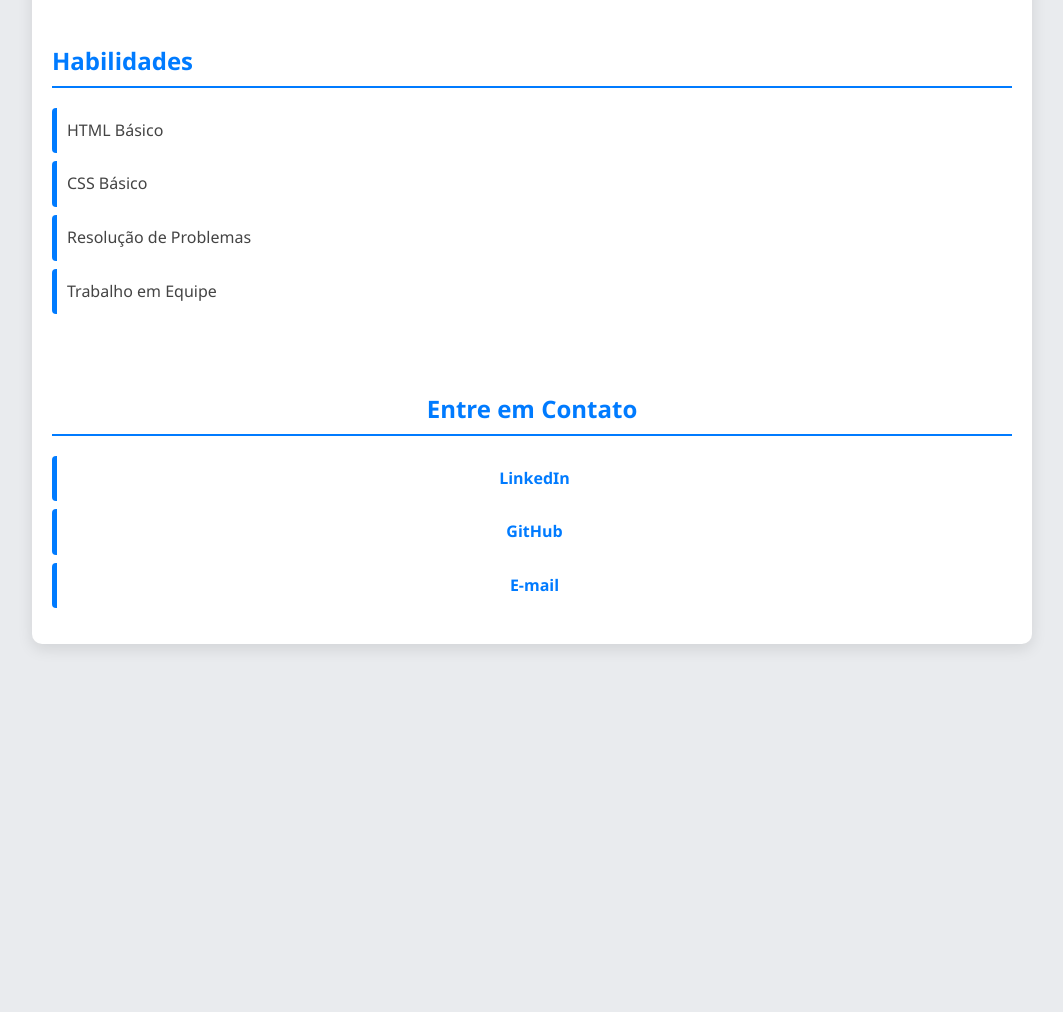
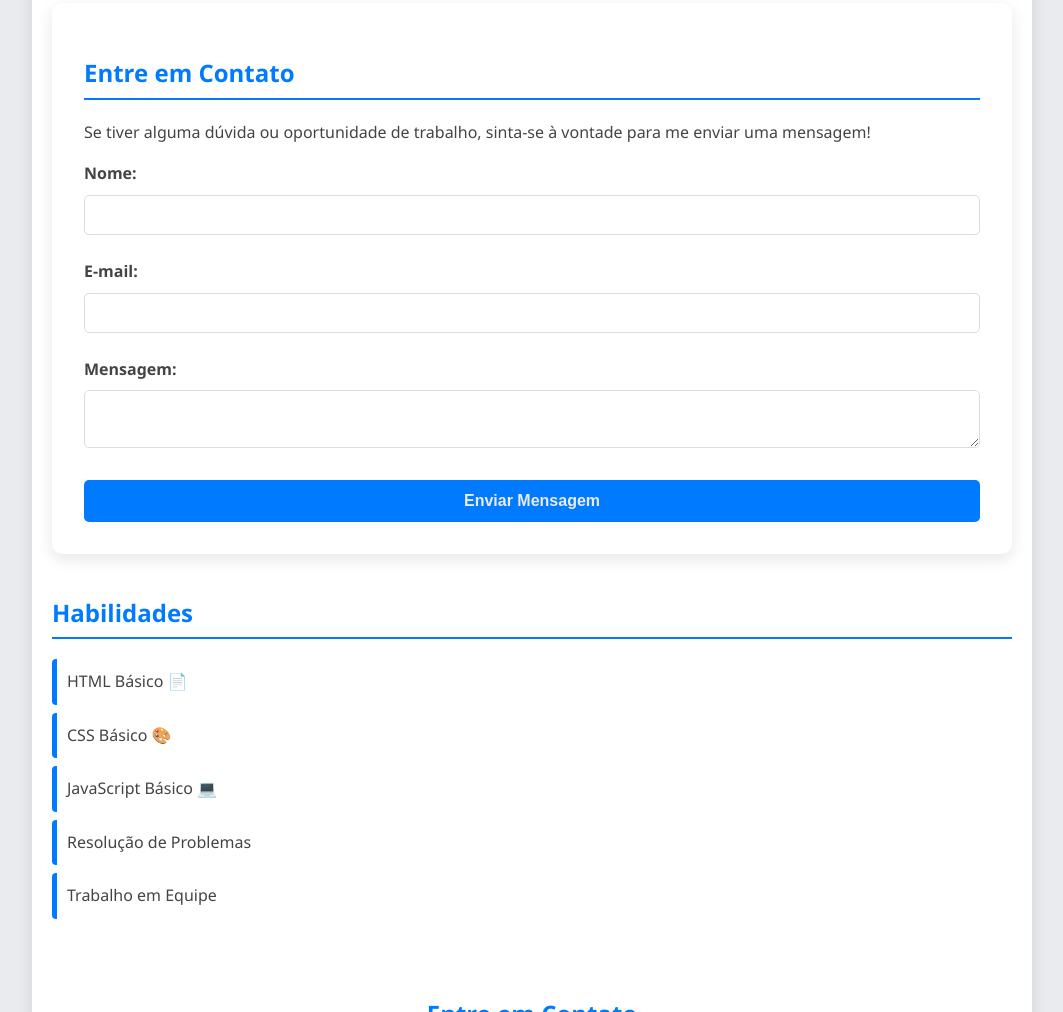
Before and after one commit to natan-ramos/PORTF-LIO, a plain HTML site: page index.html in a window 1280 px wide. Shown: the part 688-1700 px from the top of the page, without its empty margins (108-1171 px from the left). Before the commit the page ends 1352 px from the top, so only its background shows below. Drawn offline with Linux system fonts and the light colour scheme.

Commit message:
Estilizando o formulário de contato

```diff
--- a/index.html
+++ b/index.html
@@ -16,18 +16,43 @@
                 Desenvolvedor Front-End apaixonado por criar experiências digitais
             </p>
         </header>
-<button id="theme-toggle">Alternar Modo</button>
+            <button id="theme-toggle">Alternar Modo</button>
         <main>
             <section id="sobre-mim">
                 <h2>Sobre Mim</h2>
                 <p>Olá! Meu nome é Natan Ramos e estou iniciando minha jornada como desenvolvedor web. Estou focado em aprender HTML, CSS e JavaScript e em construir projetos que me ajudem a crescer na área de tecnologia.</p>
             </section>
+            </section>
+
+        <section id="contato">
+            <h2>Entre em Contato</h2>
+            <p>Se tiver alguma dúvida ou oportunidade de trabalho, sinta-se à vontade para me enviar uma mensagem!</p>
+
+            <form action="#" method="POST">
+                <div class="form-group">
+                    <label for="nome">Nome:</label>
+                    <input type="text" id="nome" name="nome" required>
+                </div>
+                <div class="form-group">
+                    <label for="email">E-mail:</label>
+                    <input type="email" id="email" name="email" required>
+                </div>
+                <div class="form-group">
+                    <label for="mensagem">Mensagem:</label>
+                    <textarea id="mensagem" name="mensagem" required></textarea>
+                </div>
+                <button type="submit">Enviar Mensagem</button>
+            </form>
+        </section>
+
+    </main>
 
             <section id="habilidades">
                 <h2>Habilidades</h2>
                 <ul>
-                    <li>HTML Básico</li>
-                    <li>CSS Básico</li>
+                    <li>HTML Básico 📄</li>
+                    <li>CSS Básico 🎨</li>
+                    <li>JavaScript Básico 💻</li>
                     <li>Resolução de Problemas</li>
                     <li>Trabalho em Equipe</li>
                 </ul>
--- a/style.css
+++ b/style.css
@@ -157,3 +157,59 @@ footer a:hover {
         padding: 1rem;
     }
 }
+/* Estilos para o Formulário de Contato */
+#contato {
+    background-color: var(--card-background);
+    padding: 2rem;
+    border-radius: 10px;
+    box-shadow: 0 5px 15px var(--shadow-color);
+}
+
+.form-group {
+    margin-bottom: 1.5rem;
+}
+
+.form-group label {
+    display: block;
+    margin-bottom: 0.5rem;
+    font-weight: bold;
+    color: var(--text-color);
+}
+
+.form-group input,
+.form-group textarea {
+    width: 100%;
+    padding: 10px;
+    border: 1px solid var(--border-color);
+    border-radius: 5px;
+    box-sizing: border-box; /* Garante que padding e borda não aumentem o tamanho total do elemento */
+    background-color: var(--card-background);
+    color: var(--text-color);
+    font-family: inherit;
+    transition: border-color 0.3s ease;
+}
+
+.form-group input:focus,
+.form-group textarea:focus {
+    outline: none;
+    border-color: var(--primary-color);
+}
+
+#contato button {
+    display: block;
+    width: 100%;
+    padding: 12px;
+    font-size: 1rem;
+    font-weight: bold;
+    color: var(--background-color);
+    background-color: var(--primary-color);
+    border: none;
+    border-radius: 5px;
+    cursor: pointer;
+    transition: background-color 0.3s ease;
+}
+
+#contato button:hover {
+    background-color: var(--text-color);
+    color: var(--background-color);
+}
```
